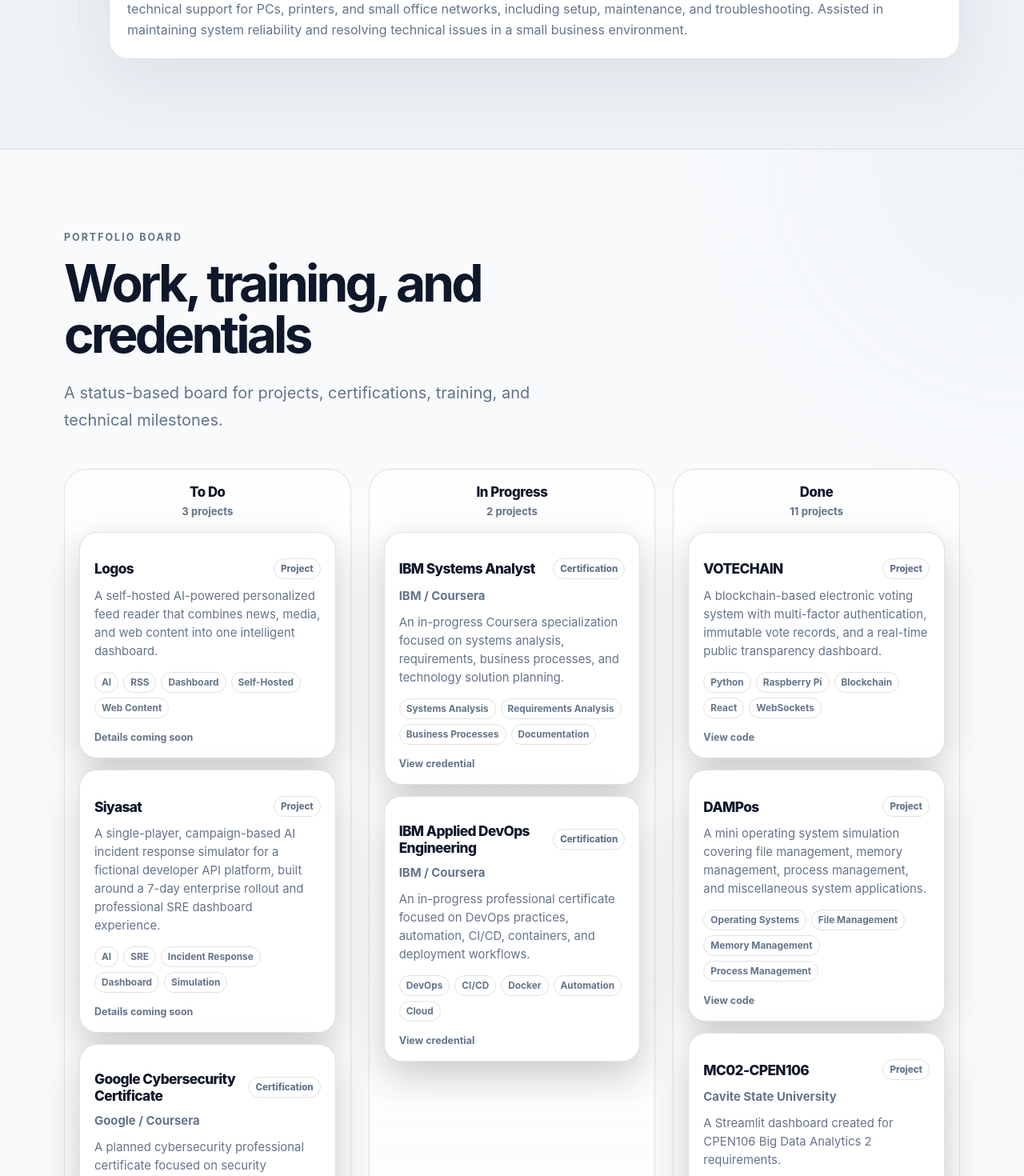
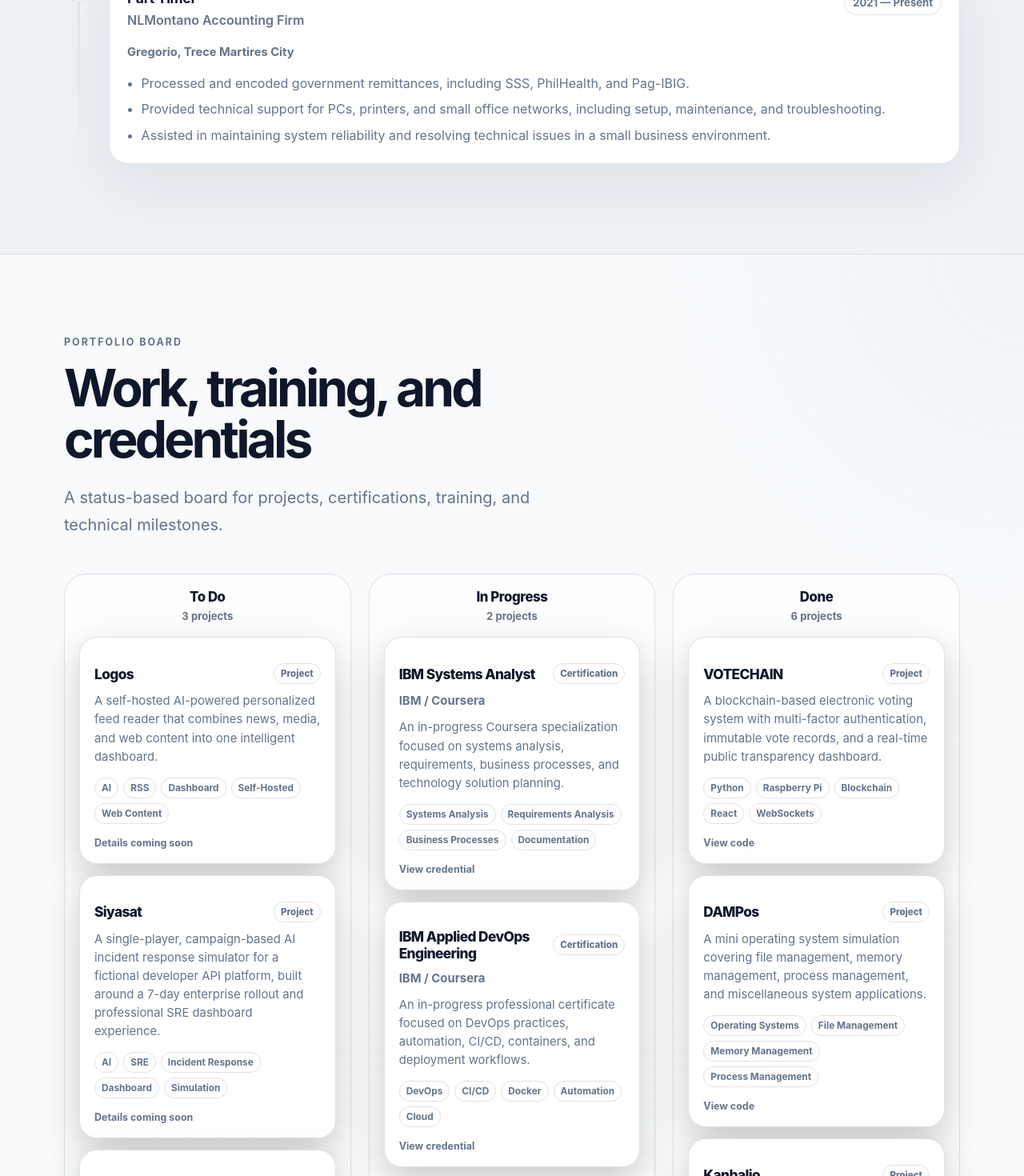
Before and after one commit to pjpangilinan/kanbalio, a React (Vite) app: page /#about in a window 1280 px wide. Shown: the part 1460-2930 px from the top of the page at 80% size. Built offline with nearby package versions, Linux system fonts and the light colour scheme.

Commit message:
Finishing touches

```diff
--- a/public/data/experience.json
+++ b/public/data/experience.json
@@ -2,15 +2,26 @@
   {
     "role": "Tech Support Intern",
     "company": "City Government of Trece Martires – ICT Division",
+    "location": "Trece Martires City",
     "start_date": "July 2025",
     "end_date": "September 2025",
-    "description": "Trece Martires City. Cleaned and verified large-scale digital citizen records from post-2004 archives, improving data accuracy and consistency. Supported rollout of a Document Tracking System across multiple departments by assisting in system validation, user onboarding, and issue resolution. Troubleshot hardware, software, and network issues across office systems. Configured workstations and peripherals to support reliable day-to-day operations for staff."
+    "bullets": [
+      "Cleaned and verified large-scale digital citizen records from post-2004 archives, improving data accuracy and consistency.",
+      "Supported rollout of a Document Tracking System across multiple departments by assisting in system validation, user onboarding, and issue resolution.",
+      "Troubleshot hardware, software, and network issues across office systems.",
+      "Configured workstations and peripherals to support reliable day-to-day operations for staff."
+    ]
   },
   {
     "role": "Part Timer",
     "company": "NLMontano Accounting Firm",
+    "location": "Gregorio, Trece Martires City",
     "start_date": "2021",
     "end_date": "Present",
-    "description": "Gregorio, Trece Martires City. Processed and encoded government remittances, including SSS, PhilHealth, and Pag-IBIG. Provided technical support for PCs, printers, and small office networks, including setup, maintenance, and troubleshooting. Assisted in maintaining system reliability and resolving technical issues in a small business environment."
+    "bullets": [
+      "Processed and encoded government remittances, including SSS, PhilHealth, and Pag-IBIG.",
+      "Provided technical support for PCs, printers, and small office networks, including setup, maintenance, and troubleshooting.",
+      "Assisted in maintaining system reliability and resolving technical issues in a small business environment."
+    ]
   }
 ]
--- a/public/data/projects.json
+++ b/public/data/projects.json
@@ -23,19 +23,6 @@
     "date": "",
     "credential_url": "",
     "github_url": "https://github.com/pjpangilinan/DAMPos",
-    "live_url": ""
-  },
-  {
-    "id": "mc02-cpen106",
-    "title": "MC02-CPEN106",
-    "type": "Project",
-    "description": "A Streamlit dashboard created for CPEN106 Big Data Analytics 2 requirements.",
-    "status": "done",
-    "tech_stack": ["Python", "Streamlit", "Big Data Analytics", "Data Visualization"],
-    "issuer": "Cavite State University",
-    "date": "",
-    "credential_url": "",
-    "github_url": "https://github.com/pjpangilinan/MC02-CPEN106",
     "live_url": ""
   },
   {
@@ -65,19 +52,6 @@
     "live_url": ""
   },
   {
-    "id": "sentio-bot",
-    "title": "Sentio Bot",
-    "type": "Project",
-    "description": "A Streamlit application for sentiment analysis and named entity recognition.",
-    "status": "done",
-    "tech_stack": ["Python", "Streamlit", "Sentiment Analysis", "Named Entity Recognition", "NLP"],
-    "issuer": "",
-    "date": "",
-    "credential_url": "",
-    "github_url": "https://github.com/pjpangilinan/Sentio-Bot",
-    "live_url": ""
-  },
-  {
     "id": "google-advanced-data-analytics-professional",
     "title": "Google Advanced Data Analytics Professional",
     "type": "Certification",
@@ -100,45 +74,6 @@
     "issuer": "Coursera",
     "date": "May 2026",
     "credential_url": "https://coursera.org/share/eac46fe83d3208954b2cece33250a40e",
-    "github_url": "",
-    "live_url": ""
-  },
-  {
-    "id": "coursera-professional-certificate-april-2026",
-    "title": "Coursera Professional Certificate",
-    "type": "Certification",
-    "description": "A completed Coursera professional certificate. Update this title and description with the exact certificate name when ready.",
-    "status": "done",
-    "tech_stack": ["Professional Development"],
-    "issuer": "Coursera",
-    "date": "April 2026",
-    "credential_url": "https://coursera.org/share/678a3ae79146c20f2d73cb28956b1335",
-    "github_url": "",
-    "live_url": ""
-  },
-  {
-    "id": "coursera-specialization-may-2026",
-    "title": "Coursera Specialization",
-    "type": "Certification",
-    "description": "A completed Coursera specialization. Update this title and description with the exact specialization name when ready.",
-    "status": "done",
-    "tech_stack": ["Professional Development"],
-    "issuer": "Coursera",
-    "date": "May 2026",
-    "credential_url": "https://coursera.org/share/305aaee5296292a6b733d9f35dbf9bef",
-    "github_url": "",
-    "live_url": ""
-  },
-  {
-    "id": "coursera-specialization-october-2025",
-    "title": "Coursera Specialization",
-    "type": "Certification",
-    "description": "A completed Coursera specialization. Update this title and description with the exact specialization name when ready.",
-    "status": "done",
-    "tech_stack": ["Professional Development"],
-    "issuer": "Coursera",
-    "date": "October 2025",
-    "credential_url": "https://coursera.org/share/bd701bf4eae9aabdc353744bc933668a",
     "github_url": "",
     "live_url": ""
   },
--- a/src/App.css
+++ b/src/App.css
@@ -236,6 +236,24 @@ h2 {
   display: grid;
   gap: 22px;
   margin-top: 44px;
+}
+
+.timeline-location {
+  margin: 14px 0 0;
+  color: var(--muted);
+  font-size: 0.92rem;
+  font-weight: 700;
+}
+
+.timeline-bullets {
+  margin: 14px 0 0;
+  padding-left: 1.1rem;
+  color: var(--muted);
+  line-height: 1.6;
+}
+
+.timeline-bullets li + li {
+  margin-top: 7px;
 }
 
 .timeline::before {
@@ -730,6 +748,7 @@ h2 {
     margin-top: 34px;
   }
 
+
   .timeline::before {
     left: 15px;
   }
--- a/src/App.jsx
+++ b/src/App.jsx
@@ -271,7 +271,19 @@ function App() {
                       </span>
                     </div>
 
-                    <p>{item.description}</p>
+                    {item.location && (
+                      <p className="timeline-location">{item.location}</p>
+                    )}
+
+                    {item.bullets?.length > 0 ? (
+                      <ul className="timeline-bullets">
+                        {item.bullets.map((bullet) => (
+                          <li key={bullet}>{bullet}</li>
+                        ))}
+                      </ul>
+                    ) : (
+                      <p>{item.description}</p>
+                    )}
                   </div>
                 </article>
               ))}
```
